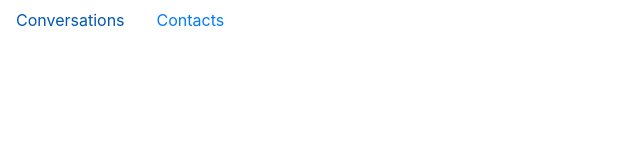
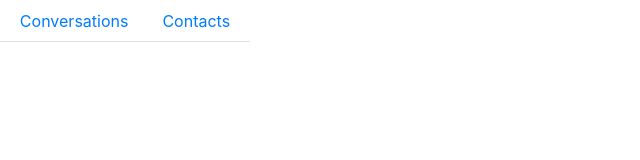
Before and after one commit to chandran-jr/Whattie, a React (Create React App) app: page / in a window 1280 px wide. Both pictures are taken after typing "Sample" into the empty fields and a click on the button "Login". Shown: the top 160 px of the page, without its empty margins (0-640 px from the left). Built offline with nearby package versions, Linux system fonts and the light colour scheme.

Commit message:
Add files via upload

```diff
--- a/src/components/Sidebar.js
+++ b/src/components/Sidebar.js
@@ -2,15 +2,19 @@ import React from 'react';
 import {Tab, Nav} from 'react-bootstrap';
 
 export default function Sidebar({id}) {
+
+    const CONVERSATIONS_KEY = "conversations";
+    const CONTACTS_KEY = "contacts";
+
     return (
         <div style = {{width: '250px'}} className="d-flex flex-column">
            <Tab.Container>
-                <Nav>
+                <Nav variant="tabs" className="justify-content-center">
                     <Nav.Item>
-                        <Nav.Link eventKey="conversations">Conversations</Nav.Link>
+                        <Nav.Link eventKey={CONVERSATIONS_KEY}>Conversations</Nav.Link>
                     </Nav.Item>
                     <Nav.Item>
-                        <Nav.Link eventKey="contacts">Contacts</Nav.Link>
+                        <Nav.Link eventKey={CONTACTS_KEY}>Contacts</Nav.Link>
                     </Nav.Item>
                 </Nav>
            </Tab.Container>
```
